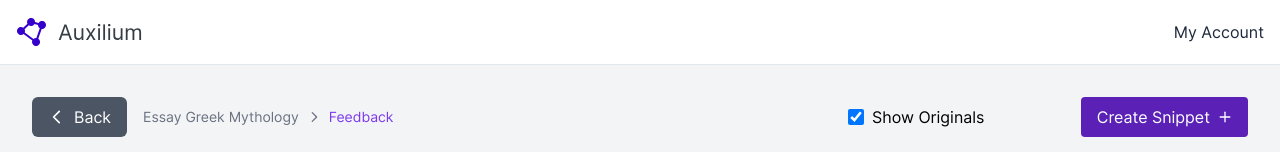
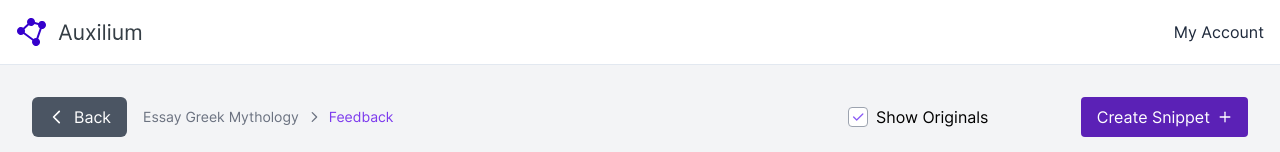
Before and after one commit to NilsHellwig/FeedbackPool-Prototyping, a React (Create React App) app in the folder prototype3/: page /submission/1/feedback in a window 1280 px wide. Both pictures are taken after a click on the label "Show Originals". Shown: the top 152 px of the page. Built offline with nearby package versions, Linux system fonts and the light colour scheme.

Commit message:
Add custom checkbox

```diff
--- a/prototype3/src/components/ExtractFeedbackSidebar.tsx
+++ b/prototype3/src/components/ExtractFeedbackSidebar.tsx
@@ -1,4 +1,4 @@
-import { Plus } from "phosphor-react";
+import { Check, Plus } from "phosphor-react";
 import { useRef, useState } from "react";
 import { useSnippets } from "../contexts/SnippetContext";
 import { IFeedbackExtract } from "../types";
@@ -35,13 +35,19 @@ export const ExtractFeedbackSidebar = () => {
   return (
     <aside className="flex flex-col max-w-[400px] min-w-[400px] space-y-4 overflow-hidden">
       <div className="flex items-center justify-between">
-        <label className="space-x-2 cursor-pointer flex items-center">
-          <input
-            checked={showOriginals}
-            onChange={() => setShowOriginals(!showOriginals)}
-            type="checkbox"
-            className="w-4 h-4"
-          />
+        <label
+          onClick={() => setShowOriginals(!showOriginals)}
+          className="space-x-2 cursor-pointer flex items-center select-none">
+          <div className="relative flex items-center justify-center w-5 h-5 bg-white border border-gray-400 rounded cursor-pointer">
+            {showOriginals && (
+              <Check
+                width={14}
+                height={14}
+                weight="bold"
+                className="text-violet-500"
+              />
+            )}
+          </div>
           <span>Show Originals</span>
         </label>
         <button
```
